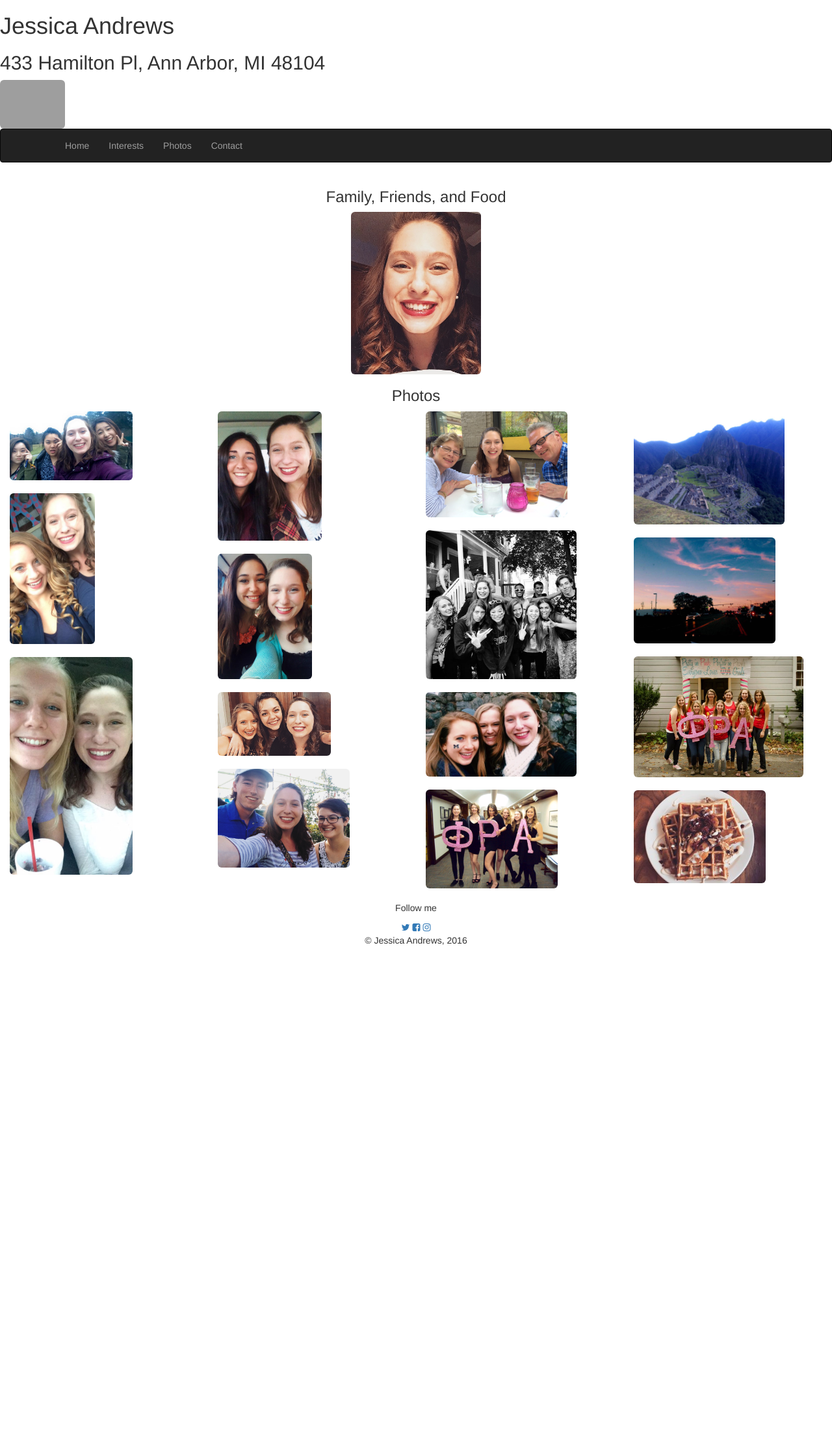
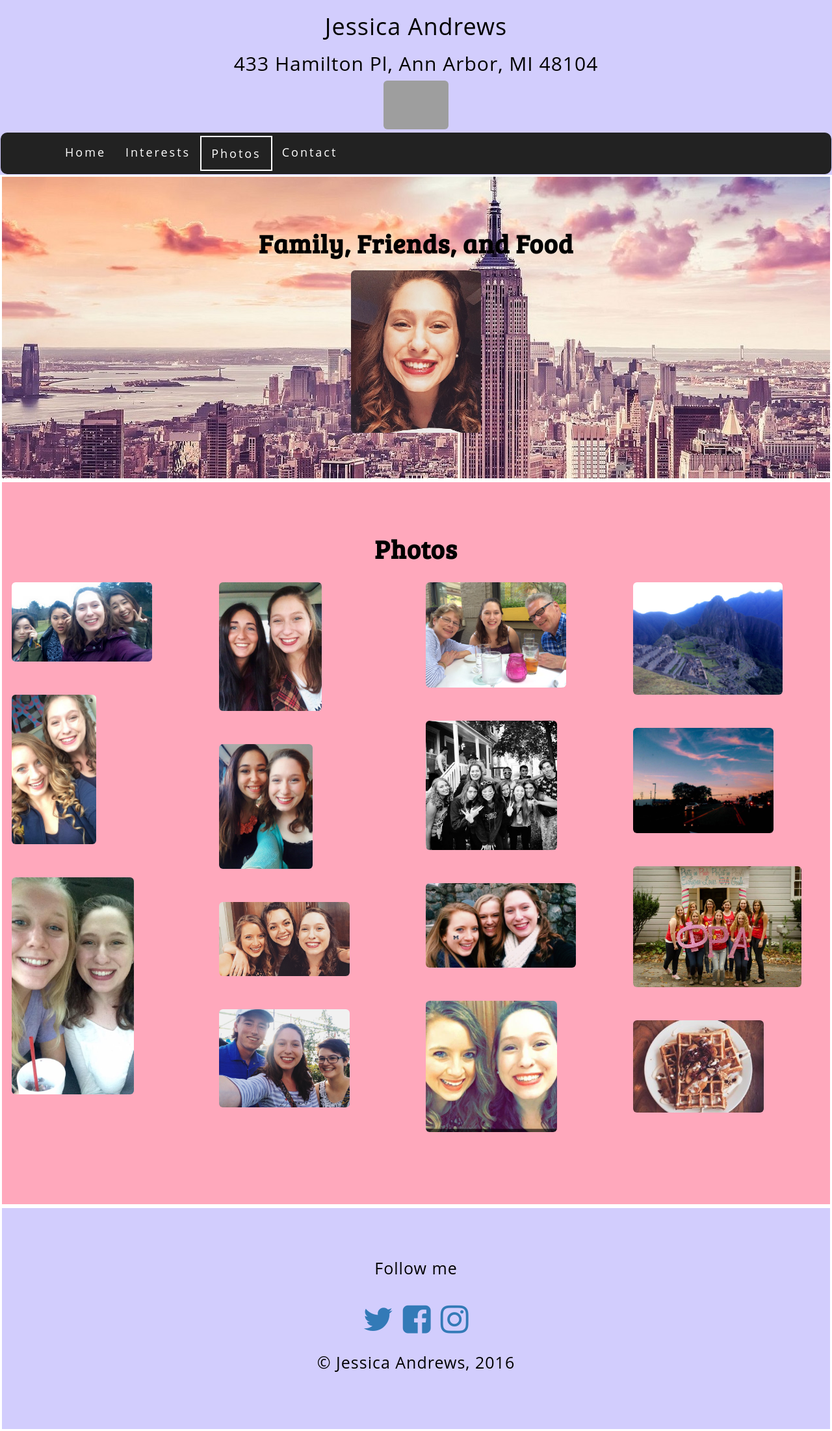
Before and after one commit to Jessica0028/jessicaportfolio, a Python web app: template templates/photo.html in a window 1280 px wide. Shown: the whole page at 65% size. Before the commit the page ends 1454 px from the top, so only its background shows below. Run offline with Jinja, Linux system fonts and the light colour scheme; the template is opened without the code that fills it, so the values that code supplies are empty; some libraries are stand-ins or nearby versions; grey boxes are pictures that could not be loaded.

Commit message:
colors and margin
updating colors, margin, and names of classes

```diff
--- /dev/null
+++ b/static/style.css
@@ -0,0 +1,102 @@
+
+ header{
+    font: 20px Open Sans, Pacifico;
+    line-height: 1.8;
+    color: #f5f6f7;
+    background-color: #D2CDFD;
+    text-align: center;
+    color: black;
+    display: block;
+    padding: 1px;
+  }
+  header img {
+    margin: auto;
+    margin-bottom: 5px
+  }
+  h3{
+    font-size: 40px;
+    font-weight: bold;
+  }
+  body {
+    font: 20px;
+    font-family: 'Bree Serif', serif;
+    line-height: 1.5;
+    letter-spacing: 1px;
+    color: #f5f6f7;
+  }
+  .active {
+    border: solid white 2px;
+  }
+  p {font-size: 25px;
+    text-align: center;}
+  .margin {margin-bottom: 20px;
+    margin-top: 10px;}
+  .container-fluid {
+      padding-top: 70px;
+      padding-bottom: 70px;
+  }
+  .home-1 {
+      background-image: url("bignyc.jpg");
+      color: #000000;
+  }
+  .photo-2{
+    background-image: url("buildings.jpg");
+    color: #000000;
+  }
+  .home-3 {
+      background-color: SkyBlue; /*blue*/
+      color: #000000;
+  }
+  .home-3 img{
+    margin: 0 auto;
+    display: block;
+  }
+  .footer-4 {
+      background-color: #D2CDFD; /*lavendar*/
+      color: #000000;
+  }
+  .interestsandphoto-5{
+      background-color: #FFA8BC; /*pink*/
+      color: #000000;
+  }
+  .interests-7 {
+    background-image: url("nycclouds.jpg");
+    color: #000000;
+  }
+  .contact-8{
+    background-image: url("skyline.jpeg");
+    color: #000000;
+  }
+  .navbar {
+      padding-top: 5px;
+      padding-bottom: 5px;
+      border: 0;
+      border-radius: 10px;
+      margin-bottom: 0;
+      font-size: 18px;
+      letter-spacing: 3px;
+  }
+  .navbar-nav li a {
+      color: #FFFFFF !important;
+  }
+  .navbar-nav  li a:hover {
+      color: SkyBlue !important;
+  }
+  .container-fluid {
+      border: solid white 3px;
+  }
+  .navbar-toggle {
+      float: left;
+  }
+  footer{
+    font-family: Open Sans, Pacifico;
+    font-size: 50px;
+    line-height: 1.8;
+    text-align: center;
+    display: block;
+  }
+ @media only screen and (min-width: 600px) {
+   .navbar-collapse{
+    margin-left: 0;
+    margin-right: 0;
+   }
--- a/templates/base.html
+++ b/templates/base.html
@@ -50,11 +50,11 @@
   {% block content %}
    Main Content
   {% endblock %}
-  <footer class="container-fluid bg-4 text-center">
+  <footer class="container-fluid footer-4 text-center">
     <p>Follow me </p>
-    <a href="https://twitter.com/Jessickaa27"> <i class="fa fa-twitter"></i></a>
-    <a href="https://www.facebook.com/softballchica9942"><i class="fa fa-facebook-square"></i></a>
-    <a href="https://www.instagram.com/jessickaa245/"><i class= "fa fa-instagram"></i></a>
+    <a href="https://twitter.com/Jessickaa27" target="_blank"> <i class="fa fa-twitter"></i></a>
+    <a href="https://www.facebook.com/softballchica9942" target="_blank"><i class="fa fa-facebook-square"></i></a>
+    <a href="https://www.instagram.com/jessickaa245/" taget="_blank"><i class= "fa fa-instagram"></i></a>
     <p> &copy; Jessica Andrews, 2016 </p>
   </footer>
 </body>
--- a/templates/index.html
+++ b/templates/index.html
@@ -5,12 +5,12 @@ Home
 {% endblock %}
 
 {% block content %}
-<div class="container-fluid bg-1 text-center">
+<div class="container-fluid home-1 text-center">
   <h3 class="margin">Welcome to my Site!</h3>
   <img src="static/me.jpg" class="img-responsive img-rounded corners" style="display:inline" alt="myself" width="200" height="200">
 </div>
 
-<div class="container-fluid bg-3 text-center">
+<div class="container-fluid home-3 text-center">
   <h3 class="margin">Some Facts About Me</h3><br>
   <div class="row">
     <div class="col-md-6">
--- a/templates/interests.html
+++ b/templates/interests.html
@@ -7,18 +7,18 @@ Interests
 
 
 {% block content %}
-<div class="container-fluid bg-7 text-center">
+<div class="container-fluid interests-7 text-center">
   <h3 class="margin">Check out my Organizations + Clubs Below</h3>
   <img src="static/bpc.jpg" class="img-responsive img-rounded corners" style="display:inline" alt="BPC" width="195" height="195">
    <img src="static/phi.jpg" class="img-responsive img-rounded corners" style="display:inline" alt="PhiAlpha" width="200" height="200">
 </div>
 
-<div class="container-fluid bg-5 text-center">
+<div class="container-fluid interestsandphoto-5 text-center">
   <h3 class="margin">Body Peace Corps</h3>
   <p>Body Peace Corps: First semester of my sophomore year I joined Body Peace Corps (BPC) a student wellness group on campus that focuses on promoting body positivity through events, workshops, a dialogues. I started out as a regular member but also became trained to be a workshop facilitator, and have recently joined the executive board. </p>
 </div>
 <!-- Second Container (Grid) -->
-<div class="container-fluid bg-3 text-center">
+<div class="container-fluid home-3 text-center">
   <h3 class="margin">Phi Rho Alpha</h3>
       <p>Phi Rho Alpha: I joined Phi Rho Alpha, a local sorority only at U of M my first semester of my freshman year. I also joined the executive board as the house manager of our sorority house this year. My duties include creating the chore chart, dealing with repairs by acting as liaison between the other housemates and the landlord, and fining people when necessary. </p>
  </div>
--- a/templates/photo.html
+++ b/templates/photo.html
@@ -6,33 +6,33 @@ Photo
 
 
 {% block content %}
-<div class="container-fluid bg-2 text-center">
+<div class="container-fluid photo-2 text-center">
 	<h3 class="margin">Family, Friends, and Food</h3>
   		<img src="static/me.jpg" class="img-responsive img-rounded corners" style="display:inline" alt="myself" width="200" height="200">
 </div>
-<div class="container-fluid bg-5 text-center">
+<div class="container-fluid interestsandphoto-5 text-center">
   <h3 class="margin">Photos</h3>
     <div class="row">
       <div class="col-md-3">
-		<img src="static/all.jpg" class="img-responsive img-rounded corners margin" style="width:65%" alt="friends"><br>
+		<img src="static/all.jpg" class="img-responsive img-rounded corners margin" style="width:75%" alt="friends"><br>
 		<img src="static/bidnight.jpg" class="img-responsive img-rounded corners margin" style="width:45%"alt="bidnight"><br>
-		<img src="static/elenajess.jpg" class="img-responsive img-rounded corners margin" style="width:65%"alt="bidnight">
+		<img src="static/elenajess.jpg" class="img-responsive img-rounded corners margin" style="width:65%"alt="elenaandjess">
 	 </div>
 	 <div class="col-md-3">
-	   <img src="static/savinajess.jpg" class="img-responsive img-rounded corners margin" style="width:55%"alt="bidnight"><br>
-	   <img src="static/kaitjess.jpg" class="img-responsive img-rounded corners margin" style="width:50%"alt="bidnight"><br>
-	   <img src="static/friends.jpg" class="img-responsive img-rounded corners margin" style="width:60%"alt="bidnight"><br>
+	   <img src="static/savinajess.jpg" class="img-responsive img-rounded corners margin" style="width:55%"alt="savinandjess"><br>
+	   <img src="static/kaitjess.jpg" class="img-responsive img-rounded corners margin" style="width:50%"alt="kaitlynnandjess"><br>
+	   <img src="static/friends.jpg" class="img-responsive img-rounded corners margin" style="width:70%"alt="friends"><br>
 	   <img src="static/golfing.jpg" class="img-responsive img-rounded corners margin" style="width:70%" alt="golf"><br>
 	 </div>
 	 <div class="col-md-3">
-	   <img src="static/momdad.jpg" class="img-responsive img-rounded corners margin" style="width:75%"alt="bidnight"><br>
-	   <img src="static/tailgate.jpg" class="img-responsive img-rounded corners margin" style="width:80%"alt="bidnight"><br>
-	   <img src="static/tailgatee.jpg" class="img-responsive img-rounded corners margin" style="width:80%"alt="bidnight"><br>
-	   <img src="static/bidnightt.jpg" class="img-responsive img-rounded corners margin" style="width:70%" alt="pasta"><br>
+	   <img src="static/momdad.jpg" class="img-responsive img-rounded corners margin" style="width:75%"alt="momanddad"><br>
+	   <img src="static/tailgate.jpg" class="img-responsive img-rounded corners margin" style="width:70%"alt="tailgate"><br>
+	   <img src="static/tailgatee.jpg" class="img-responsive img-rounded corners margin" style="width:80%"alt="tailgate"><br>
+	   <img src="static/emilyandjess.jpg" class="img-responsive img-rounded corners margin" style="width:70%" alt="bidnight"><br>
 	 </div>
 	 <div class="col-md-3">
-	   <img src="static/peru.jpg" class="img-responsive img-rounded corners margin" style="width:80%" alt="wafflez"><br>
-	   <img src="static/sky.jpg" class="img-responsive img-rounded corners margin" style="width:75%" alt="wafflez"><br>
+	   <img src="static/peru.jpg" class="img-responsive img-rounded corners margin" style="width:80%" alt="peru"><br>
+	   <img src="static/sky.jpg" class="img-responsive img-rounded corners margin" style="width:75%" alt="sky"><br>
 	   <img src="static/tau.jpg" class="img-responsive img-rounded corners margin" style="width:90%" alt="tau"><br>
 	   <img src="static/waffles.jpg" class="img-responsive img-rounded corners margin" style="width:70%" alt="wafflez"><br>
 	 </div>
```
Also changed, not shown: templates/contact.html (added, +24 -0 lines), static/nycclouds.jpg (added).
